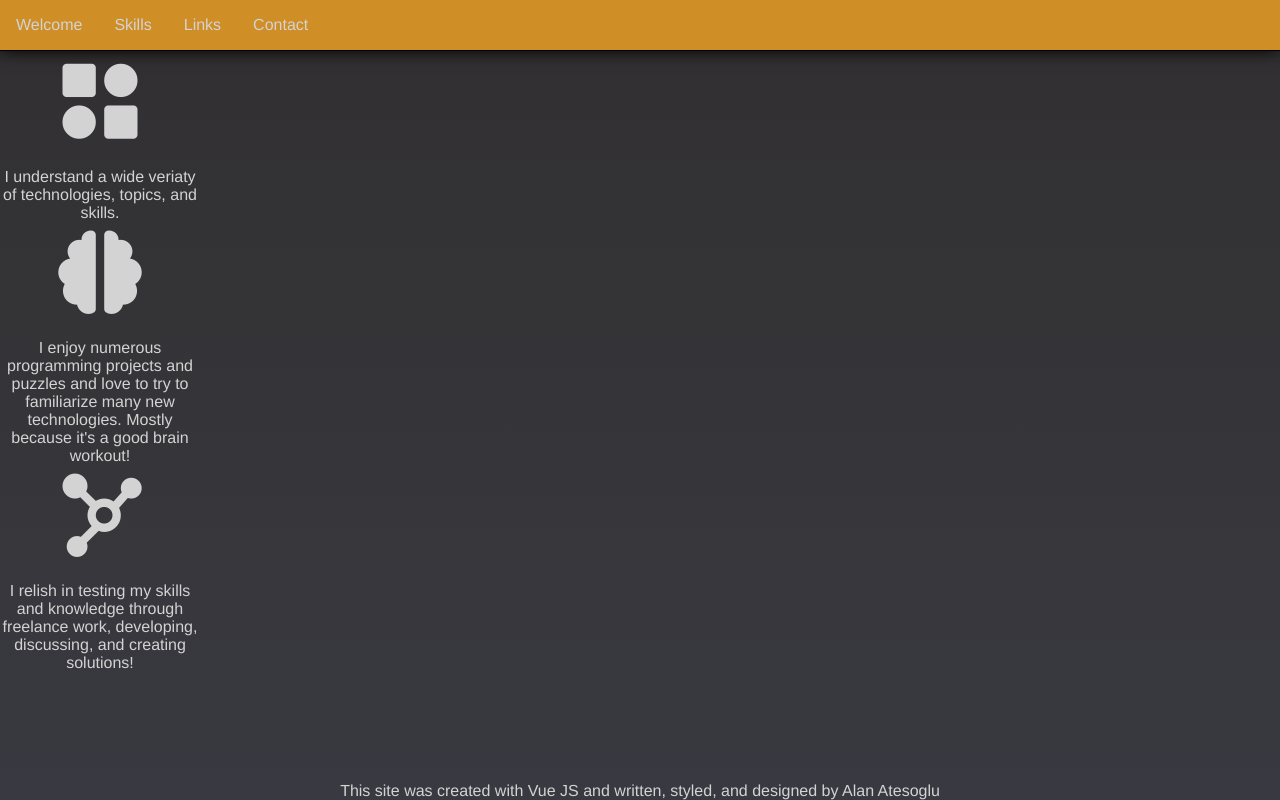
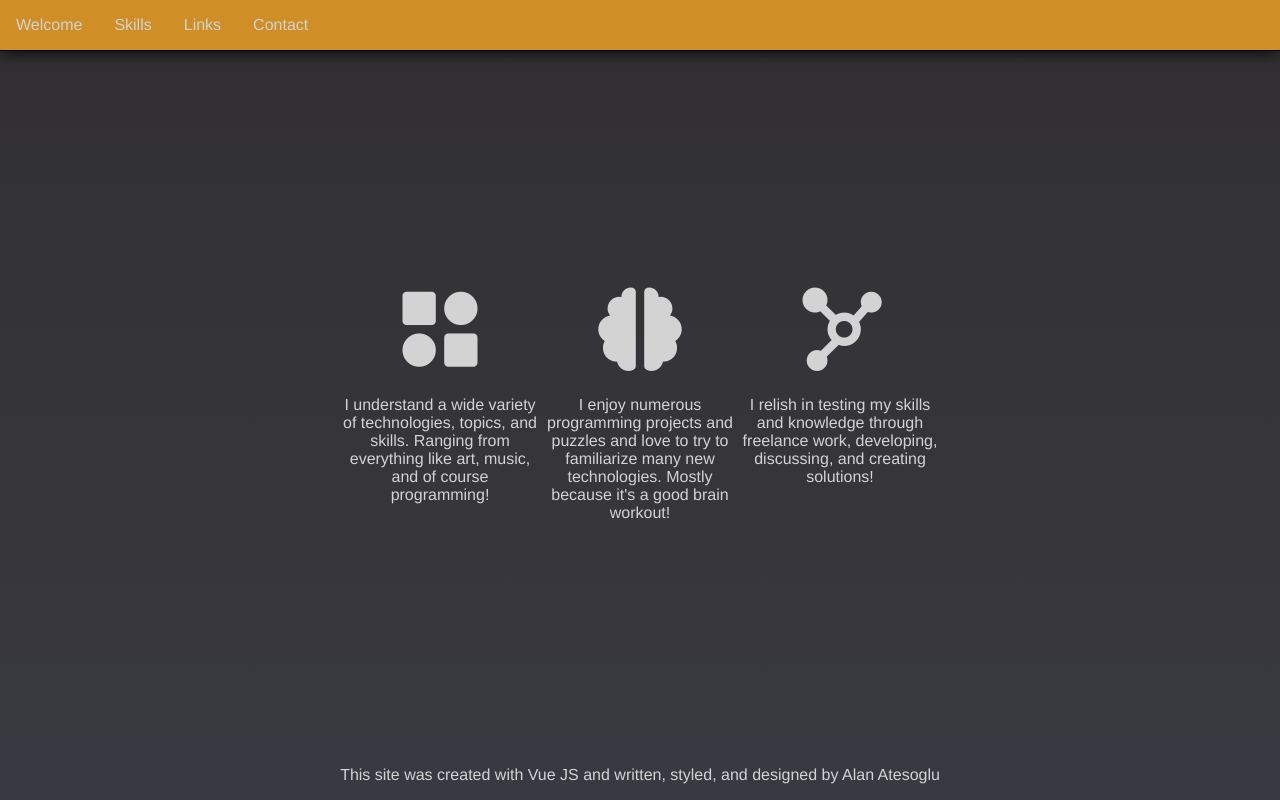
Before and after one commit to Kaan0200/Kaan0200.github.io, a Vue app in the folder _dev/: page / in a window 1280 px wide. Built offline with nearby package versions, Linux system fonts and the light colour scheme.

Commit message:
fixed mispell, fixed missed merge rez

```diff
--- a/_dev/src/components/Main.vue
+++ b/_dev/src/components/Main.vue
@@ -8,7 +8,7 @@
                     <i class='bx bxs-category-alt'></i>
                 </div>
                 <div>
-                    I understand a wide veriaty of technologies, topics, and skills.
+                    I understand a wide variety of technologies, topics, and skills. Ranging from everything like art, music, and of course programming!
                 </div>
             </div>
             <div class="section">
@@ -43,7 +43,6 @@ import TopMenu from "./TopMenu.vue";
 export default class Main extends Vue {}
 </script>
 <style>
-<<<<<<< HEAD
 .abilities {
     display: flex;
     align-content: center;
@@ -52,11 +51,6 @@ export default class Main extends Vue {}
 .section {
     width: 200px;
 }
-.header-area {
-    margin: 1em;
-}
-=======
->>>>>>> 52bbbd786a7a45e010134865ff9ea6e76b085462
 .footer-area {
     margin: 1em;
 }
```
